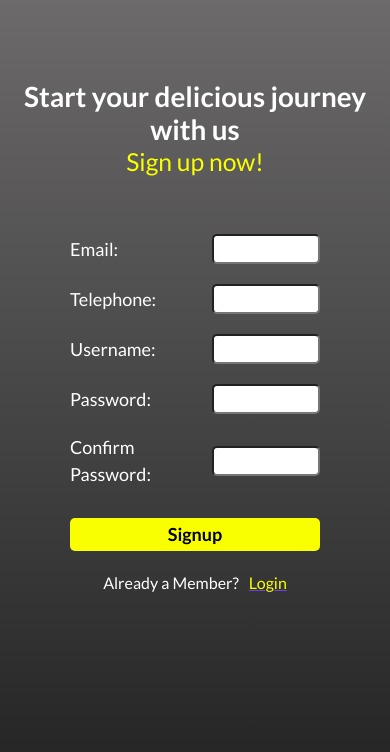
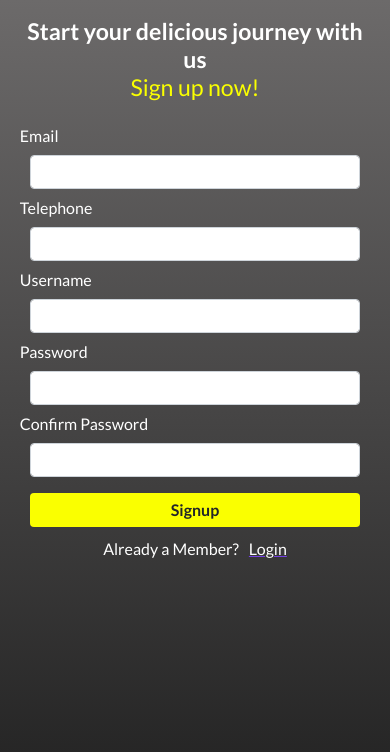
Before and after one commit to KavindhyaNirmani/E-Commerce-Native-Project-A, a plain HTML site: page Frontend/User Registration/user_reg.html in a window 390 px wide. Drawn offline with nearby package versions, Linux system fonts and the light colour scheme.

Commit message:
updated reg.page using bootstrap forms

```diff
--- a/Frontend/User Registration/user_reg.css
+++ b/Frontend/User Registration/user_reg.css
@@ -17,80 +17,59 @@
     font-weight: bold;
 }
 
-table {
-    width: 100%;
-    max-width: 400px;
-    margin: 0 auto;
-    border-collapse: collapse;
-
-}
-td {
-    padding: 10px;
-    font-size: medium;
-}
 label{
     color: white;
     font-size: 18px;
+    padding-left: 2px !important;
 }
-input {
-    width: 100%;
-    padding: 1px;
-    border-radius: 5px;
-
-}
-button {
-    width: 100%;
-    padding: 3px;
-    background-color: #FAFF00;
-    color: black;
-    border: none;
-    cursor: pointer;
-    font-weight: bold;
-    font-size: 15px;
-    box-sizing: border-box;
-    border-radius: 5px;
-}
-button:hover {
-    background-color: #9ba49b;
-    border: 1px solid #FAFF00;
-    transition: background-color 0.3s, color 0.3s;
+p{
+    color: white;
+    display: flex;
+    justify-content: center;
+    padding-top: 10px;
 }
 
+p a{
+    padding-left: 10px;
+    color: white;
+    text-decoration: underline;
+    text-decoration-color:  #7440E4;
+}
+.custom-hover{
+    background-color: #FAFF00 !important;
+    color: black;
+    font-size: 18px;
+    padding: 3px;
+}
+.custom-hover:hover{
+    background-color: #9ba49b !important;
+     border: 1px solid #FAFF00 !important;
+     transition: background-color 0.3s, color 0.3s !important;
+}
+p a:hover{
+    color:#FAFF00;
+}
 /* Responsive behavior */
-@media (min-width: 576px) and (max-width: 760px) {
-    .image-section{
-     display: none !important;
+@media  (min-width: 579px) {
+    .custom-padding{
+     padding-top: 20px;
+     padding-bottom: 10px;
     }
+    .p-custom{
+     padding-top: 150px;
+    }
+ }
 
-    table {
-     width: 100%;
-     max-width: 100px;
-     margin: 0 auto;
-     border-collapse: collapse;
-     display:inline;
-     padding-left: 0px;
- }
- td {
-     display: flex;
-     flex-direction: column;
-     padding: 2px;
-     font-size: medium;
-     justify-content: center;
- }
- label{
-     color: white;
-     font-size: 13px;
- }
- input {
-     width: 100%;
-     padding: 2px;
-     border-radius: 5px;
- }
- td p{
-    font-size: 13px;
- }
- button {
-     width: 100%;
-     padding: 2px;
- }
- }
+
+ @media (min-width: 576px) and (max-width: 760px) {
+    .custom-padding{
+        padding-top: 0px;
+        padding-bottom: 0px;
+       }
+}
+
+@media(max-width:530px){
+    .text-style{
+        font-size: smaller;
+    }
+}
--- a/Frontend/User Registration/user_reg.html
+++ b/Frontend/User Registration/user_reg.html
@@ -1,21 +1,26 @@
 <!DOCTYPE html>
 <html lang="en">
+
 <head>
   <meta charset="UTF-8">
   <meta name="viewport" content="width=device-width, initial-scale=1.0">
   <title>User Registration</title>
+
   <link rel="stylesheet" href="/Frontend/User Registration/user_reg.css">
 
 
-    <link href="https://cdn.jsdelivr.net/npm/bootstrap@5.0.2/dist/css/bootstrap.min.css" rel="stylesheet" integrity="sha384-EVSTQN3/azprG1Anm3QDgpJLIm9Nao0Yz1ztcQTwFspd3yD65VohhpuuCOmLASjC" crossorigin="anonymous">
+  <link href="https://cdn.jsdelivr.net/npm/bootstrap@5.0.2/dist/css/bootstrap.min.css" rel="stylesheet"
+    integrity="sha384-EVSTQN3/azprG1Anm3QDgpJLIm9Nao0Yz1ztcQTwFspd3yD65VohhpuuCOmLASjC" crossorigin="anonymous">
 </head>
+
 <body>
 
-    <section class="vh-100" style="background-image: linear-gradient(#6C6A6A,#1E1E1E);">
+  <section class="vh-100" style="background-image: linear-gradient(#6C6A6A,#1E1E1E); overflow: hidden;">
     <div class="container-fluid">
       <div class="row">
-            <div class="col-sm-6 px-0 d-none d-sm-block " style="position: relative;">
-                <img src="/Frontend/Assets/Image2.jpg"            alt="Login image" class="w-100 vh-100" style="object-fit: cover; object-position: left;">
+        <div class="col-sm-6 px-0 d-none d-sm-block  " style="position: relative;">
+          <img src="/Frontend/Assets/Image2.jpg" alt="Login image" class="w-100 vh-100 image-section"
+            style="object-fit: cover; object-position: left;">
 
           <div class="text-overlay position-absolute top-0 end-0 p-3">
             <h2 class="text-white">Gather & Grub</h2>
@@ -23,53 +28,81 @@
         </div>
 
 
-            <div class="col-sm-6 header" style=" padding-top: 80px; font-family: 'Lato',sans-serif;" >
-              <div class="px-1 py-0 ms-xl-2 text-center" >
+        <div class="col-sm-6 header pt-2" style="
+         font-family: 'Lato',sans-serif;">
+          <div class="px-2 py-0 ms-xl-2 text-center">
 
-                  <span class="h1 fw-bold mb-0 text-white">Start your delicious journey with us</span>
+            <p class="h3 fw-bold mb-0 text-white text-style ">Start your delicious journey with us</p>
 
-                  <h2 style="color:#FAFF00; ">Sign up now!</h2>
+            <h3 class="pb-2" style="color:#FAFF00; ">Sign up now!</h3>
           </div>
 
 
-                <div class="d-flex justify-content-center align-items-center h-custom-2 px-5 ms-xl-4 mt-5 pt-0 pt-xl-0 mt-xl-n5" >
+          <div
+            class="d-flex justify-content-center align-items-center px-2 ms-xl-4 mt-0 pt-0 pt-xl-0 mt-xl-n5">
 
-                  <form style="width: 25rem;">
+            <form class="needs-validation" novalidate style="font-family: 'Lato' ,sans-serif;">
+
+              <div class=" form-group row custom-padding">
+                <label for="username" class="col-md-3 col-form-label">Email</label>
+                <div class="col-md-9">
+                  <input type="email" class="form-control p-1" id="email" required>
+                  <div class="invalid-feedback">
+                    Please enter your Email
+                  </div>
+                </div>
+              </div>
+
+              <div class=" form-group row custom-padding">
+                <label for="username" class="col-md-3 col-form-label ">Telephone</label>
+                <div class="col-md-9">
+                  <input type="text" class="form-control p-1" id="telephonr" required>
+                  <div class="invalid-feedback">
+                    Please enter your Phone number
+                  </div>
+                </div>
+              </div>
+
+              <div class=" form-group row custom-padding">
+                <label for="username" class="col-md-3 col-form-label">Username</label>
+                <div class="col-md-9">
+                  <input type="text" class="form-control p-1" id="username" required>
+                  <div class="invalid-feedback">
+                    Please enter your username
+                  </div>
+                </div>
+              </div>
+
+              <div class=" form-group row custom-padding">
+                <label for="password" class="col-md-3 col-form-label">Password</label>
+                <div class="col-md-9">
+                  <input type="password" class="form-control p-1" id="Password" required>
+                  <div class="invalid-feedback">
+                    Please enter your Password
+                  </div>
+                </div>
+              </div>
+
+              <div class="form-group row custom-padding">
+                <label for="password" class="col-md-3 col-form-label">Confirm Password</label>
+                <div class="col-md-9">
+                  <input type="password" class="form-control p-1" id="confirm-Password" required>
+                  <div class="invalid-feedback">
+                    Please confirm your password
+                  </div>
+                </div>
+              </div>
 
 
-                      <table class="mx-auto">
-                          <tr>
-                              <td><label for="email" >Email:</label></td>
-                              <td><input type="text" id="email" name="email" required></td>
-                          </tr>
-                          <tr>
-                              <td><label for="telephone">Telephone:</label></td>
-                              <td><input type="number" id="telephone" name="telephone" required></td>
-                          </tr>
-                          <tr>
-                            <td><label for="username" >Username:</label></td>
-                            <td><input type="text" id="username" name="username" required></td>
-                        </tr>
-                        <tr>
-                          <td><label for="password" >Password:</label></td>
-                          <td><input type="password" id="password" name="password" required></td>
-                      </tr>
-                      <tr>
-                        <td><label for="confirm password" >Confirm Password:</label></td>
-                        <td><input type="password" id="confirm password" name="confirm password" required></td>
-                    </tr>
-                          <tr>
-                              <td colspan="2"><button type="submit" style="border-radius: 5px; font-size: large; margin-top: 10px;">Signup</button></td>
-                          </tr>
 
-                          <tr>
-                            <td colspan="2">
-                              <p style="color: white; display: flex; justify-content: center;">Already a Member?
-                                <a href="/Frontend/User Login/user_login.html" style="padding-left: 10px; color: #FAFF00; text-decoration: underline;text-decoration-color:  #7440E4;"> Login</a>
+              <button type="submit" class="btn mt-3 w-100 fw-bold custom-hover p-1">Signup</button>
+
+              <p>Already a Member?
+                <a href="/Frontend/User Login/user_login.html"> Login</a>
               </p>
-                            </td>
-                          </tr>
-                      </table>
+
+          </div>
+
           </form>
 
 
@@ -80,6 +113,30 @@
   </section>
 
 
+  <script>
+    // Example starter JavaScript for disabling form submissions if there are invalid fields
+    (function () {
+      'use strict';
 
+      // Fetch all the forms we want to apply custom Bootstrap validation styles to
+      var forms = document.querySelectorAll('.needs-validation');
+
+      // Loop over them and prevent submission
+      Array.prototype.slice.call(forms).forEach(function (form) {
+        form.addEventListener('submit', function (event) {
+          if (!form.checkValidity()) {
+            event.preventDefault();
+            event.stopPropagation();
+          }
+
+          form.classList.add('was-validated');
+        }, false);
+      });
+    })();
+
+
+  </script>
+   <script src="https://cdn.jsdelivr.net/npm/bootstrap@5.0.2/dist/js/bootstrap.bundle.min.js" integrity="sha384-MrcW6ZMFYlzcLA8Nl+NtUVF0sA7MsXsP1UyJoMp4YLEuNSfAP+JcXn/tWtIaxVXM" crossorigin="anonymous"></script
 </body>
+
 </html>
```
Lines whose indentation alone changed are shown as unchanged.
